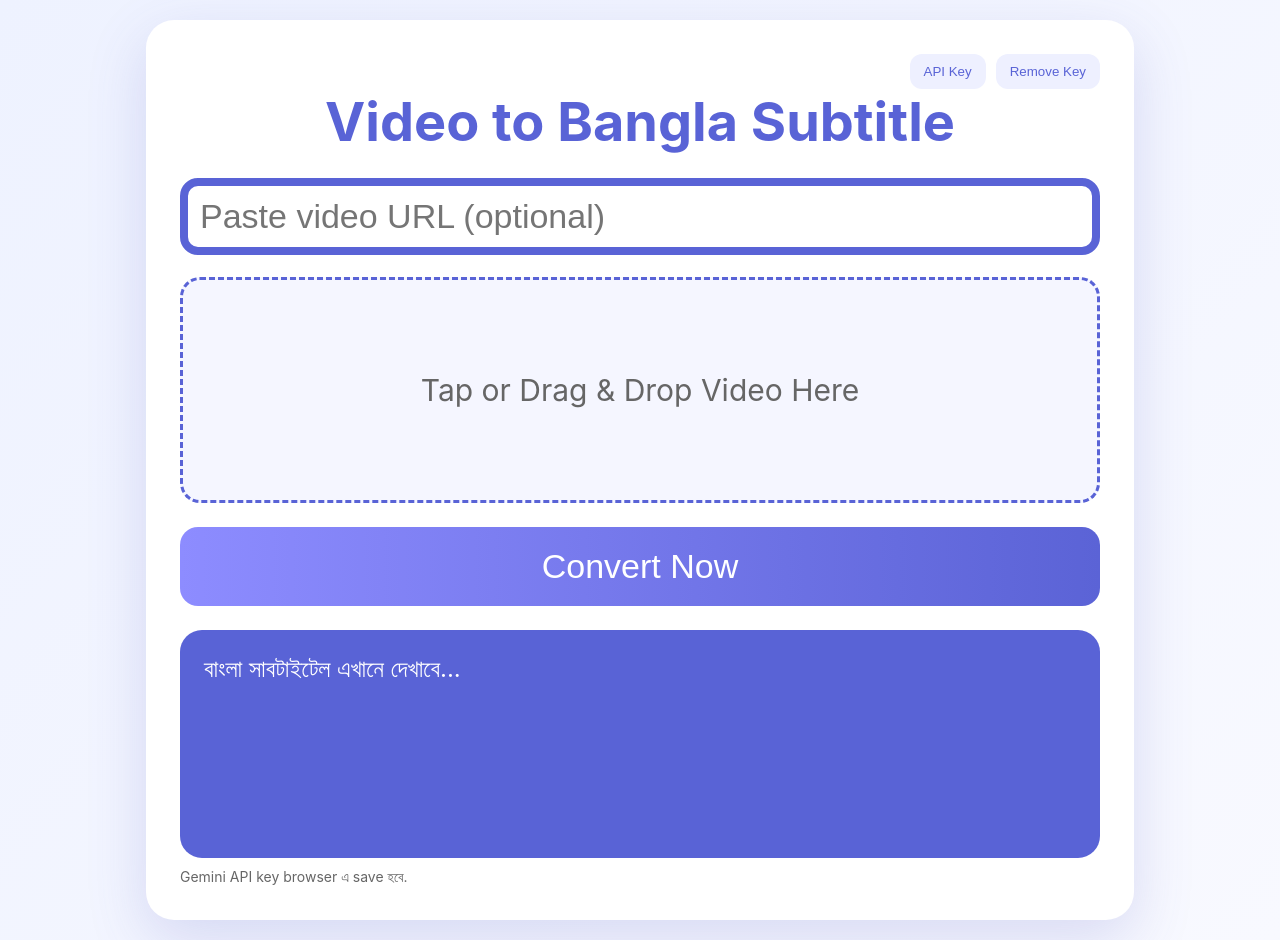
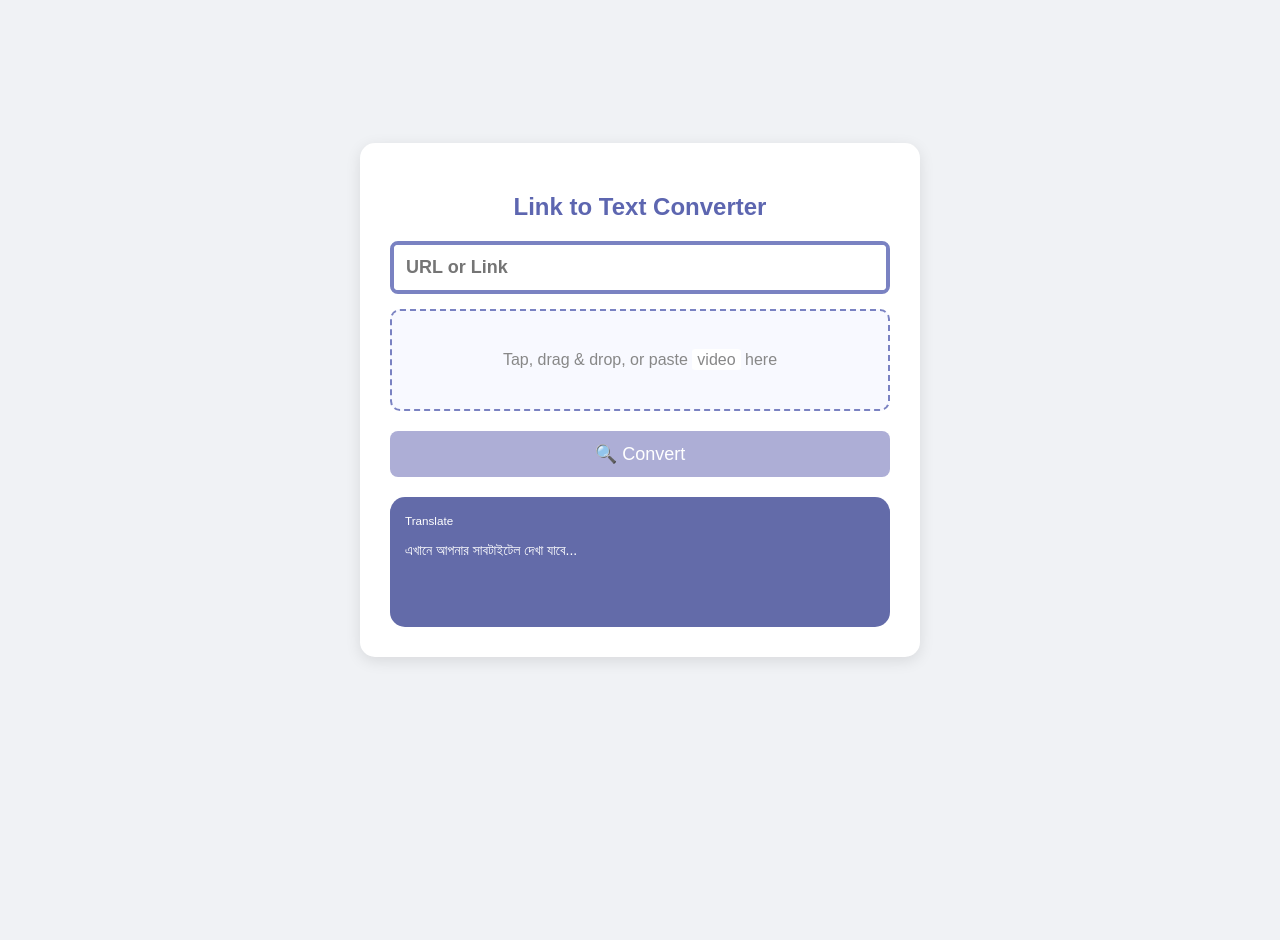
Before and after one commit to DHDipu/VideoToText, a plain HTML site: page index.html in a window 1280 px wide. After the commit the page ends 800 px from the top, so only its background shows below. Drawn offline with Linux system fonts and the light colour scheme.

Commit message:
index.html
gemini code

```diff
--- a/index.html
+++ b/index.html
@@ -1,48 +1,125 @@
 <!DOCTYPE html>
-<html lang='en'>
+<html lang="bn">
 <head>
-<meta charset='UTF-8'><meta name='viewport' content='width=device-width,initial-scale=1'>
-<title>Premium Video Subtitle App</title>
-<style>
-body{margin:0;font-family:Inter,Arial,sans-serif;background:linear-gradient(135deg,#eef2ff,#f8f9ff);min-height:100vh;display:flex;align-items:center;justify-content:center;padding:20px}
-.wrap{width:920px;max-width:100%;background:#fff;border-radius:28px;box-shadow:0 20px 60px rgba(76,81,191,.18);padding:34px}
-h1{text-align:center;font-size:54px;color:#5963d6;margin:0 0 24px}
-.box{border:8px solid #5963d6;border-radius:18px;padding:10px}.box input{width:100%;border:none;outline:none;font-size:34px}
-.drop{margin-top:22px;border:3px dashed #5963d6;border-radius:20px;background:#f5f6ff;height:220px;display:flex;align-items:center;justify-content:center;text-align:center;font-size:30px;color:#666;cursor:pointer}
-.btn{margin-top:24px;width:100%;padding:20px;border:none;border-radius:18px;background:linear-gradient(90deg,#8d8cff,#5b63d6);color:#fff;font-size:34px;cursor:pointer}
-.out{margin-top:24px;background:#5963d6;color:#fff;border-radius:22px;padding:24px;min-height:180px;font-size:24px;white-space:pre-wrap}
-.small{margin-top:10px;color:#666;font-size:14px}.topbar{display:flex;justify-content:flex-end;gap:10px}.mini{padding:10px 14px;border:none;border-radius:12px;background:#eef0ff;color:#5963d6;cursor:pointer}
-</style></head><body>
-<div class='wrap'>
-<div class='topbar'><button class='mini' onclick='setApiKey()'>API Key</button><button class='mini' onclick='removeKey()'>Remove Key</button></div>
-<h1>Video to Bangla Subtitle</h1>
-<div class='box'><input placeholder='Paste video URL (optional)'></div>
-<div class='drop' id='drop'>Tap or Drag & Drop Video Here<input type='file' id='file' accept='video/*' hidden></div>
-<button class='btn' onclick='convertVideo()'>Convert Now</button>
-<div class='out' id='out'>বাংলা সাবটাইটেল এখানে দেখাবে...</div>
-<div class='small'>Gemini API key browser এ save হবে.</div>
+    <meta charset="UTF-8">
+    <meta name="viewport" content="width=device-width, initial-scale=1.0">
+    <title>Link to Text Converter</title>
+    <style>
+        body {
+            font-family: Arial, sans-serif;
+            background-color: #f0f2f5;
+            display: flex;
+            justify-content: center;
+            align-items: center;
+            height: 100vh;
+            margin: 0;
+        }
+        .container {
+            background: white;
+            padding: 30px;
+            border-radius: 15px;
+            box-shadow: 0 4px 15px rgba(0,0,0,0.1);
+            width: 90%;
+            max-width: 500px;
+            text-align: center;
+        }
+        h2 {
+            color: #5d66b0;
+            margin-bottom: 20px;
+        }
+        .input-group {
+            border: 4px solid #7a82c2;
+            border-radius: 8px;
+            margin-bottom: 15px;
+            overflow: hidden;
+        }
+        input[type="text"] {
+            width: 100%;
+            padding: 12px;
+            border: none;
+            outline: none;
+            font-size: 18px;
+            font-weight: bold;
+        }
+        .upload-area {
+            border: 2px dashed #7a82c2;
+            background-color: #f8f9ff;
+            padding: 40px 20px;
+            border-radius: 10px;
+            color: #888;
+            cursor: pointer;
+            margin-bottom: 20px;
+        }
+        button {
+            background-color: #adaed6;
+            color: white;
+            border: none;
+            padding: 12px;
+            width: 100%;
+            border-radius: 8px;
+            font-size: 18px;
+            cursor: pointer;
+            display: flex;
+            justify-content: center;
+            align-items: center;
+            gap: 10px;
+        }
+        button:hover {
+            background-color: #7a82c2;
+        }
+        .output-box {
+            margin-top: 20px;
+            background-color: #636ba9;
+            color: white;
+            padding: 15px;
+            border-radius: 15px;
+            min-height: 100px;
+            text-align: left;
+            font-size: 14px;
+            word-wrap: break-word;
+        }
+    </style>
+</head>
+<body>
+
+<div class="container">
+    <h2>Link to Text Converter</h2>
+
+    <div class="input-group">
+        <input type="text" placeholder="URL or Link">
+    </div>
+
+    <div class="upload-area" id="drop-zone">
+        Tap, drag & drop, or paste <span style="background:#fff; padding: 2px 5px; border-radius: 3px;">video</span> here
+        <input type="file" id="videoInput" accept="video/*" style="display: none;">
+    </div>
+
+    <button onclick="startConversion()">
+        🔍 Convert
+    </button>
+
+    <div class="output-box" id="output">
+        <small>Translate</small>
+        <p id="resultText">এখানে আপনার সাবটাইটেল দেখা যাবে...</p>
+    </div>
 </div>
+
 <script>
-const drop=document.getElementById('drop'),file=document.getElementById('file');drop.onclick=()=>file.click();file.onchange=()=>{if(file.files[0])drop.innerHTML=file.files[0].name};
-function setApiKey(){let k=prompt('Enter Gemini API Key');if(k){localStorage.setItem('gemini_key',k);alert('Saved Successfully')}}
-function removeKey(){localStorage.removeItem('gemini_key');alert('Removed')}
-async function convertVideo(){
-  let key=localStorage.getItem('gemini_key');
-  if(!key){key=prompt('Enter Google AI Studio API Key'); if(!key)return; localStorage.setItem('gemini_key',key);}
-  const out=document.getElementById('out');
-  const f=file.files[0];
-  if(!f){alert('Upload video first');return;}
-  out.textContent='Processing video...';
-  try{
-    const base64=await toBase64(f);
-    const res=await fetch('https://generativelanguage.googleapis.com/v1beta/models/gemini-1.5-flash:generateContent?key='+key,{
-      method:'POST',headers:{'Content-Type':'application/json'},
-      body:JSON.stringify({contents:[{parts:[{text:'ভিডিওর কথাগুলো শুনে বাংলায় লিখে দাও। শুধু transcript দাও.'},{inline_data:{mime_type:f.type,data:base64.split(',')[1]}}]}]})
-    });
-    const data=await res.json();
-    if(data.candidates&&data.candidates[0]) out.textContent=data.candidates[0].content.parts[0].text;
-    else out.textContent='Error: '+JSON.stringify(data,null,2);
-  }catch(err){out.textContent='Failed: '+err.message;}
-}
-function toBase64(file){return new Promise((resolve,reject)=>{const r=new FileReader();r.onload=()=>resolve(r.result);r.onerror=reject;r.readAsDataURL(file);});}
-</script></body></html>
+    const dropZone = document.getElementById('drop-zone');
+    const videoInput = document.getElementById('videoInput');
+    const resultText = document.getElementById('resultText');
+
+    dropZone.onclick = () => videoInput.click();
+
+    function startConversion() {
+        if (!videoInput.files[0]) {
+            alert("অনুগ্রহ করে একটি ভিডিও ফাইল সিলেক্ট করুন।");
+            return;
+        }
+        resultText.innerText = "প্রসেসিং হচ্ছে... (এটি একটি ডেমো, গিটহাব পেজে AI মডেলের জন্য API প্রয়োজন হয়)";
+        // এখানে ভবিষ্যতে আপনি Whisper বা Speech SDK ইন্টিগ্রেট করতে পারেন।
+    }
+</script>
+
+</body>
+</html>
```
